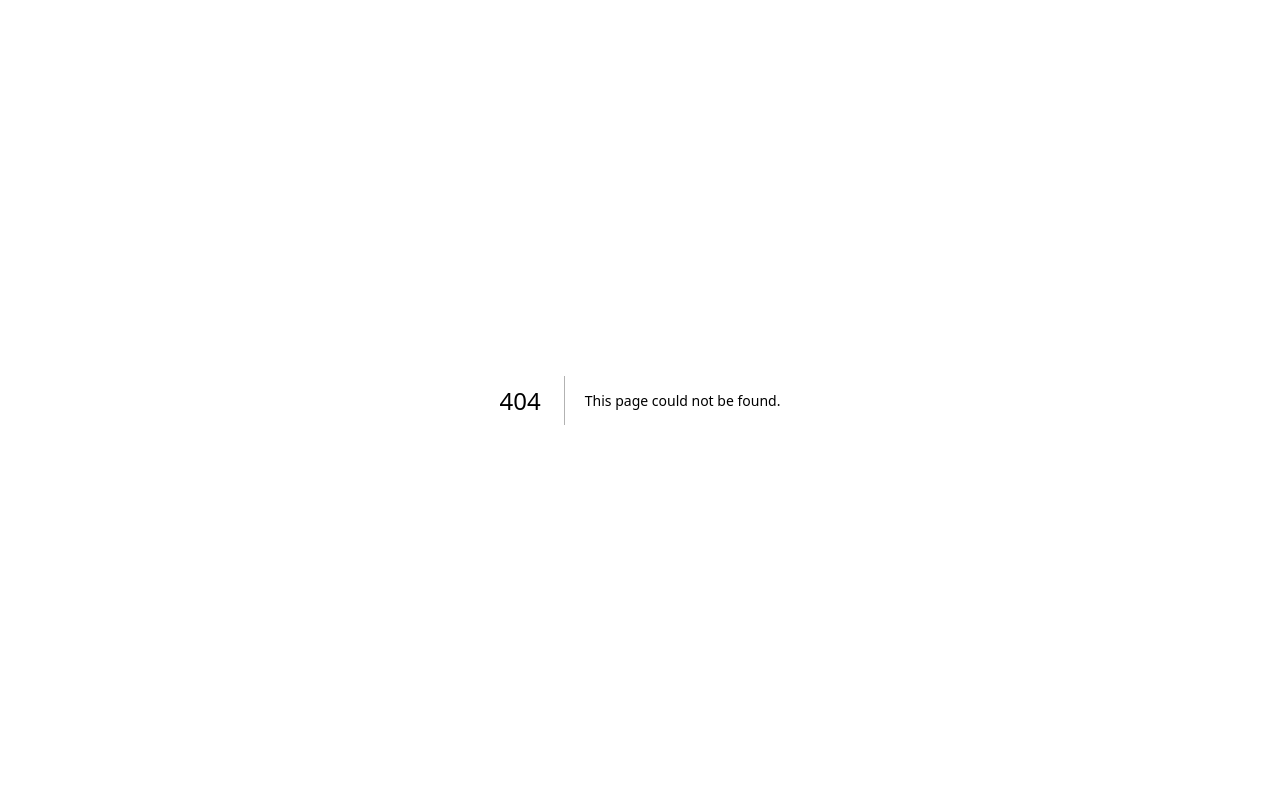
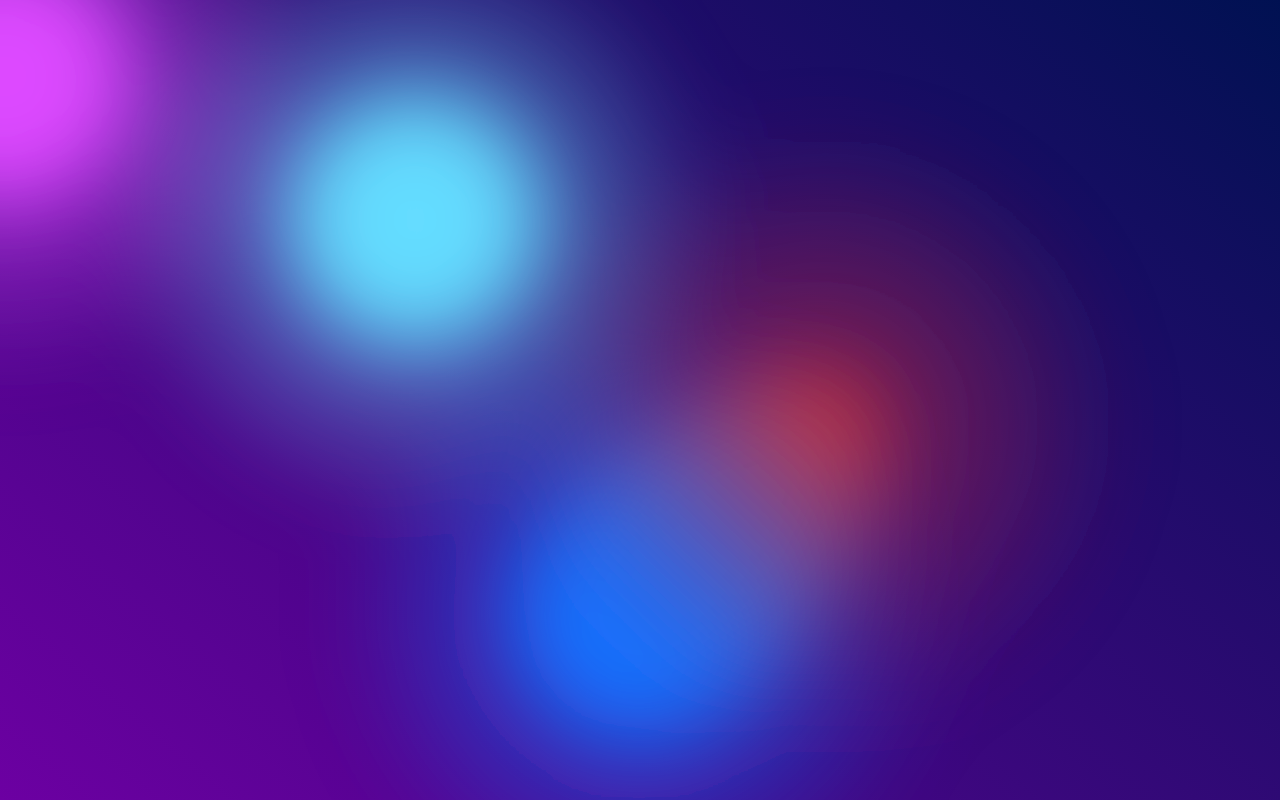
Before and after one commit to oyesameed/script, a Next.js app: page /test in a window 1280 px wide. Before the commit this address had no page. Built offline with nearby package versions, Linux system fonts and the light colour scheme; a web font is replaced by a local one.

Commit message:
Sound on!

```diff
--- /dev/null
+++ b/pages/test.js
@@ -0,0 +1,34 @@
+export default function Home() {
+
+
+    // Markup
+    return <div class="gradient-bg">
+    <svg xmlns="http://www.w3.org/2000/svg">
+      <defs>
+        <filter id="goo">
+          <feGaussianBlur
+            in="SourceGraphic"
+            stdDeviation="10"
+            result="blur"
+          />
+          <feColorMatrix
+            in="blur"
+            mode="matrix"
+            values="1 0 0 0 0  0 1 0 0 0  0 0 1 0 0  0 0 0 18 -8"
+            result="goo"
+          />
+          <feBlend in="SourceGraphic" in2="goo" />
+        </filter>
+      </defs>
+    </svg>
+    <div class="gradients-container">
+      <div class="g1"></div>
+      <div class="g2"></div>
+      <div class="g3"></div>
+      <div class="g4"></div>
+      <div class="g5"></div>
+      {/* <!-- <div class="interactive"></div> --> */}
+    </div>
+  </div>
+
+}
--- a/styles/globals.css
+++ b/styles/globals.css
@@ -143,3 +143,174 @@
     z-index: 1;
     pointer-events: none;
 } */
+
+
+
+
+:root {
+    --color-bg1: rgb(108, 0, 162);
+    --color-bg2: rgb(0, 17, 82);
+    --color1: 18, 113, 255;
+    --color2: 221, 74, 255;
+    --color3: 100, 220, 255;
+    --color4: 200, 50, 50;
+    --color5: 180, 180, 50;
+    --color-interactive: 140, 100, 255;
+    --circle-size: 80%;
+    --blending: hard-light;
+  }
+
+  @keyframes moveInCircle {
+    0% {
+      transform: rotate(0deg);
+    }
+    50% {
+      transform: rotate(180deg);
+    }
+    100% {
+      transform: rotate(360deg);
+    }
+  }
+
+  @keyframes moveVertical {
+    0% {
+      transform: translateY(-50%);
+    }
+    50% {
+      transform: translateY(50%);
+    }
+    100% {
+      transform: translateY(-50%);
+    }
+  }
+
+  @keyframes moveHorizontal {
+    0% {
+      transform: translateX(-50%) translateY(-10%);
+    }
+    50% {
+      transform: translateX(50%) translateY(10%);
+    }
+    100% {
+      transform: translateX(-50%) translateY(-10%);
+    }
+  }
+
+
+  .gradient-bg {
+    width: 100vw;
+    height: 100vh;
+    position: relative;
+    overflow: hidden;
+    background: linear-gradient(40deg, var(--color-bg1), var(--color-bg2));
+    top: 0;
+    left: 0;
+
+    svg {
+      position: fixed;
+      top:0;
+      left:0;
+      width: 0;
+      height: 0;
+    }
+
+
+    .gradients-container {
+      filter: url(#goo) blur(40px) ;
+      width: 100%;
+      height: 100%;
+    }
+
+    .g1 {
+      position: absolute;
+      background: radial-gradient(circle at center, rgba(var(--color1), 0.8) 0, rgba(var(--color1), 0) 50%) no-repeat;
+      mix-blend-mode: var(--blending);
+
+      width: var(--circle-size);
+      height: var(--circle-size);
+      top: calc(50% - var(--circle-size) / 2);
+      left: calc(50% - var(--circle-size) / 2);
+
+      transform-origin: center center;
+      animation: moveVertical 30s ease infinite;
+
+      opacity: 1;
+    }
+
+    .g2 {
+      position: absolute;
+      background: radial-gradient(circle at center, rgba(var(--color2), 0.8) 0, rgba(var(--color2), 0) 50%) no-repeat;
+      mix-blend-mode: var(--blending);
+
+      width: var(--circle-size);
+      height: var(--circle-size);
+      top: calc(50% - var(--circle-size) / 2);
+      left: calc(50% - var(--circle-size) / 2);
+
+      transform-origin: calc(50% - 400px);
+      animation: moveInCircle 20s reverse infinite;
+
+      opacity: 1;
+    }
+
+    .g3 {
+      position: absolute;
+      background: radial-gradient(circle at center, rgba(var(--color3), 0.8) 0, rgba(var(--color3), 0) 50%) no-repeat;
+      mix-blend-mode: var(--blending);
+
+      width: var(--circle-size);
+      height: var(--circle-size);
+      top: calc(50% - var(--circle-size) / 2 + 200px);
+      left: calc(50% - var(--circle-size) / 2 - 500px);
+
+      transform-origin: calc(50% + 400px);
+      animation: moveInCircle 40s linear infinite;
+
+      opacity: 1;
+    }
+
+    .g4 {
+      position: absolute;
+      background: radial-gradient(circle at center, rgba(var(--color4), 0.8) 0, rgba(var(--color4), 0) 50%) no-repeat;
+      mix-blend-mode: var(--blending);
+
+      width: var(--circle-size);
+      height: var(--circle-size);
+      top: calc(50% - var(--circle-size) / 2);
+      left: calc(50% - var(--circle-size) / 2);
+
+      transform-origin: calc(50% - 200px);
+      animation: moveHorizontal 40s ease infinite;
+
+      opacity: 0.7;
+    }
+
+    .g5 {
+      position: absolute;
+      background: radial-gradient(circle at center, rgba(var(--color5), 0.8) 0, rgba(var(--color5), 0) 50%) no-repeat;
+      mix-blend-mode: var(--blending);
+
+      width: calc(var(--circle-size) * 2);
+      height: calc(var(--circle-size) * 2);
+      top: calc(50% - var(--circle-size));
+      left: calc(50% - var(--circle-size));
+
+      transform-origin: calc(50% - 800px) calc(50% + 200px);
+      animation: moveInCircle 20s ease infinite;
+
+      opacity: 1;
+    }
+
+    .interactive {
+      position: absolute;
+      background: radial-gradient(circle at center, rgba(var(--color-interactive), 0.8) 0, rgba(var(--color-interactive), 0) 50%) no-repeat;
+      mix-blend-mode: var(--blending);
+
+      width: 100%;
+      height: 100%;
+      top: -50%;
+      left: -50%;
+
+      opacity: 0.7;
+    }
+  }
--- a/ui/embla.js
+++ b/ui/embla.js
@@ -81,6 +81,14 @@
 
     const { perspective, loop = false, slides = [] } = props; // Accept slides as a prop
     const slideCount = slides.length;
+    const audioRef = useRef(null);
+
+
+    useEffect(() => {
+      if (audioRef.current) {
+        audioRef.current.load();
+      }
+    }, []);
 
     // Initialize Embla carousel hook with custom configuration
     const [emblaRef, emblaApi] = useEmblaCarousel({
@@ -123,6 +131,15 @@
 
     (emblaApi) => {
 
+
+      // Play meow sound
+        if (audioRef.current) {
+
+          audioRef.current.play().catch(error => {
+            console.error('Error playing audio:', error);
+          });
+        }
+
         const rotation = slideCount * WHEEL_ITEM_RADIUS - rotationOffset;
         const wheelRotation = rotation * emblaApi.scrollProgress();
         setContainerStyles(emblaApi, wheelRotation);
@@ -147,6 +164,20 @@
 
         // Event listener for when the user stops scrolling (pointer up)
         emblaApi.on('pointerUp', (emblaApi) => {
+
+
+          if (audioRef.current) {
+
+            console.log(audioRef.current);
+
+            if (!audioRef.current.paused) {
+                console.log('Audio is playing, now pausing...');
+                audioRef.current.pause();
+                sound.currentTime = 0;
+            } else {
+                console.log('Audio is already paused.');
+            }
+          }
 
             const { scrollTo, target, location } = emblaApi.internalEngine();
             const diffToTarget = target.get() - location.get();
@@ -173,6 +204,15 @@
         // Initial setup
         inactivateEmblaTransform(emblaApi);
         rotateWheel(emblaApi);
+
+        return () => {
+
+          // Cleanup sound on unmount
+          if (audioRef.current) {
+            // audioRef.current.pause();
+            // audioRef.current = null;
+          }
+        };
 
     }, [emblaApi, inactivateEmblaTransform, rotateWheel]);
 
@@ -208,6 +248,11 @@
                   // Just display the text when not selected
                   props.value
                 )}
+
+                <audio ref={audioRef} className='hidden'>
+                  <source src="/click-2.mp3" type="audio/mpeg" />
+                  Your browser does not support the audio element.
+                </audio>
               </div>
 
             ))}
@@ -233,5 +278,6 @@
           loop={false}
           slides={fonts}
       />
+
   </div>
 );
```
Also changed, not shown: 2 other files (tests, documents, lock files or other folders).
